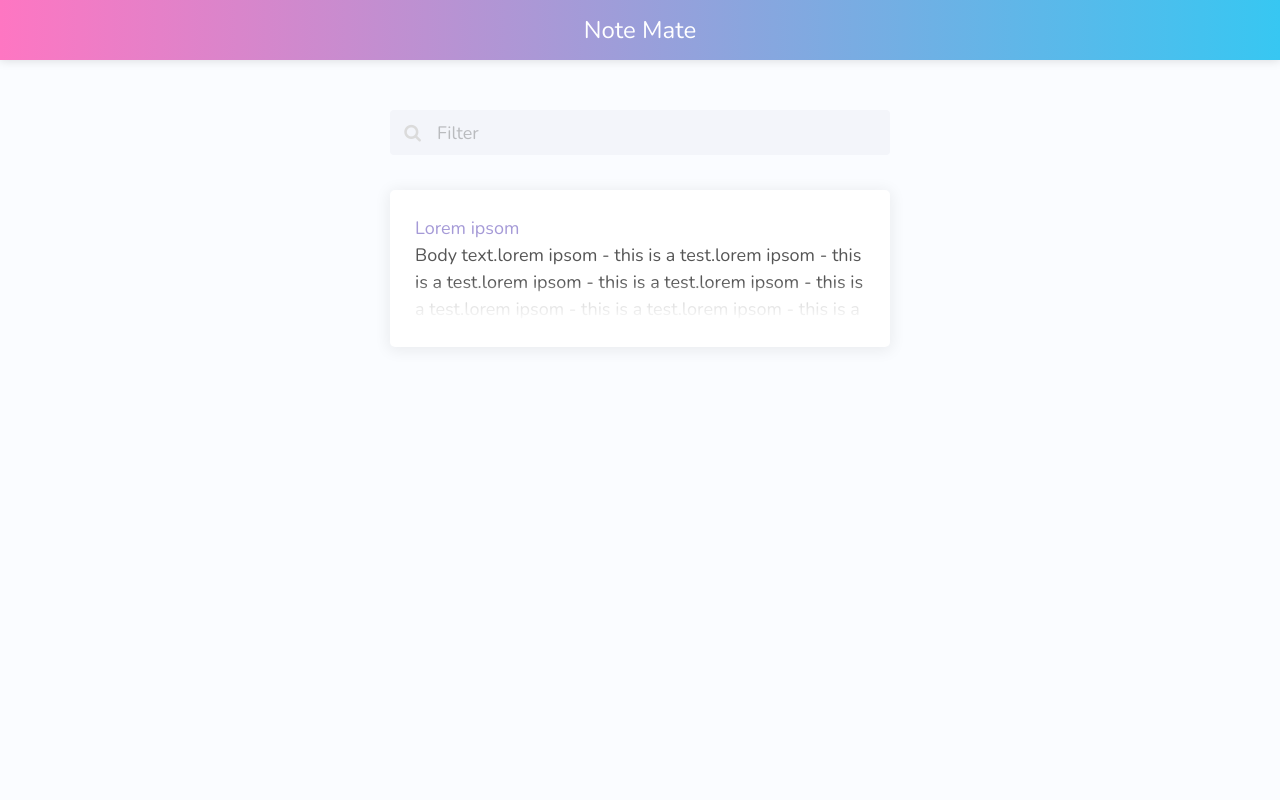
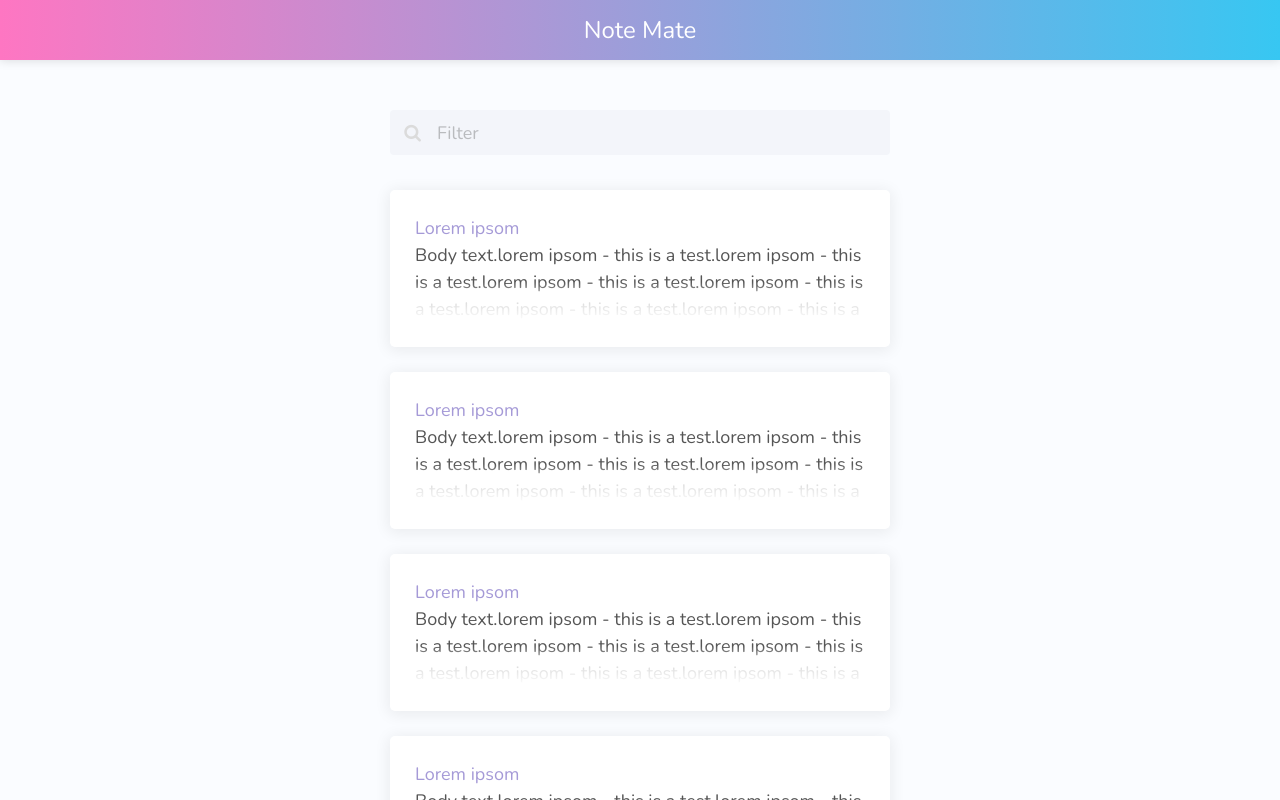
Before and after one commit to negin-khademi/AppNotes, an Angular app: page / in a window 1280 px wide. Built offline with nearby package versions, Linux system fonts and the light colour scheme.

Commit message:
add a component as a child

```diff
--- a/src/app/pages/note-list/note-list.component.html
+++ b/src/app/pages/note-list/note-list.component.html
@@ -12,6 +12,9 @@
   </div>
 
   <div class="notes-list">
+    <app-note-card title="cardTitle"  body="this is a body testing testing testing"></app-note-card>
+    <app-note-card></app-note-card>
+    <app-note-card></app-note-card>
     <app-note-card></app-note-card>
   </div>
 
```
